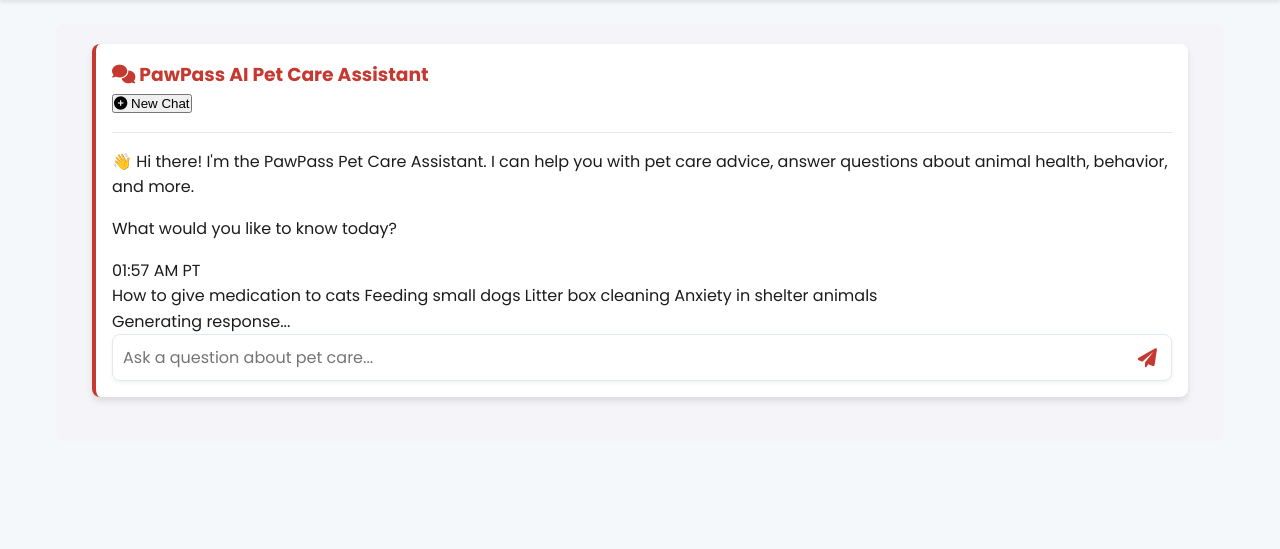
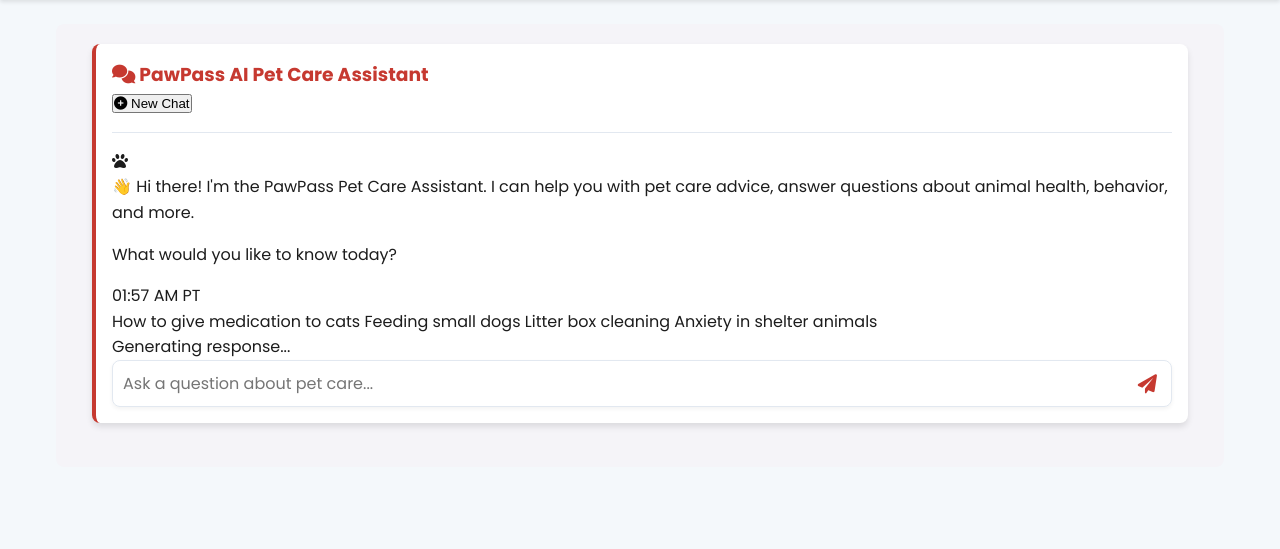
Before and after one commit to kumailrizvi890/PawPass, a Flask app: page /chatbot-page in a window 1280 px wide. Shown: the part 83-632 px from the top of the page. Run offline with Flask 3, Linux system fonts and the light colour scheme; some libraries are stand-ins or nearby versions.

Commit message:
Show unique paw and user icons in the chatbot for easy message identification
Implement visual distinction between user and bot messages in chatbot.html using Font Awesome icons and updated CSS.

Replit-Commit-Author: Agent
Replit-Commit-Session-Id: 6d3b0554-dc1f-4185-aa4d-27dc23fc5956
Replit-Commit-Screenshot-Url: https://storage.googleapis.com/screenshot-production-us-central1/1d19d073-a955-4df6-9402-08c79259d661/483027d2-317d-4395-9d44-72150326c100.jpg

```diff
--- a/templates/chatbot.html
+++ b/templates/chatbot.html
@@ -15,19 +15,24 @@
 
   .chat-message {
     margin-bottom: 20px;
-    padding: 12px 18px 12px 40px;
+    padding: 12px 18px 12px 18px;
     border-radius: 18px;
     max-width: 80%;
     position: relative;
+    display: flex;
   }
 
-  .chat-message::before {
-    position: absolute;
-    left: 10px;
-    top: 14px;
-    font-family: "Font Awesome 5 Free";
-    font-weight: 900;
-    font-size: 18px;
+  .message-icon {
+    display: flex;
+    align-items: center;
+    justify-content: center;
+    width: 30px;
+    margin-right: 10px;
+    flex-shrink: 0;
+  }
+
+  .message-content {
+    flex-grow: 1;
   }
 
   .user-message {
@@ -37,8 +42,7 @@
     border-bottom-right-radius: 5px;
   }
 
-  .user-message::before {
-    content: "\f007"; /* User icon */
+  .user-message .message-icon {
     color: rgba(255, 255, 255, 0.8);
   }
 
@@ -49,8 +53,7 @@
     border-bottom-left-radius: 5px;
   }
 
-  .bot-message::before {
-    content: "\f1b0"; /* Paw icon */
+  .bot-message .message-icon {
     color: var(--primary-color);
   }
 
@@ -304,9 +307,14 @@
         <div class="chat-container" id="chat-container">
           <!-- Bot welcome message -->
           <div class="chat-message bot-message">
+            <div class="message-icon">
+              <i class="fas fa-paw"></i>
+            </div>
+            <div class="message-content">
               <p>👋 Hi there! I'm the PawPass Pet Care Assistant. I can help you with pet care advice, answer questions about animal health, behavior, and more.</p>
               <p>What would you like to know today?</p>
               <div class="message-time">{{ now().strftime('%I:%M %p') }} PT</div>
+            </div>
           </div>
 
           <!-- Quick suggestion chips -->
@@ -389,8 +397,13 @@
       const messageElement = document.createElement('div');
       messageElement.className = 'chat-message user-message';
       messageElement.innerHTML = `
+        <div class="message-icon">
+          <i class="fas fa-user"></i>
+        </div>
+        <div class="message-content">
           <p>${escapeHtml(message)}</p>
           <div class="message-time">${pacificTime} PT</div>
+        </div>
       `;
       chatContainer.appendChild(messageElement);
       scrollToBottom();
@@ -411,8 +424,13 @@
       const messageElement = document.createElement('div');
       messageElement.className = 'chat-message bot-message';
       messageElement.innerHTML = `
+        <div class="message-icon">
+          <i class="fas fa-paw"></i>
+        </div>
+        <div class="message-content">
           ${formattedMessage}
           <div class="message-time">${pacificTime} PT</div>
+        </div>
       `;
       chatContainer.appendChild(messageElement);
       scrollToBottom();
```
Lines whose indentation alone changed are shown as unchanged.
